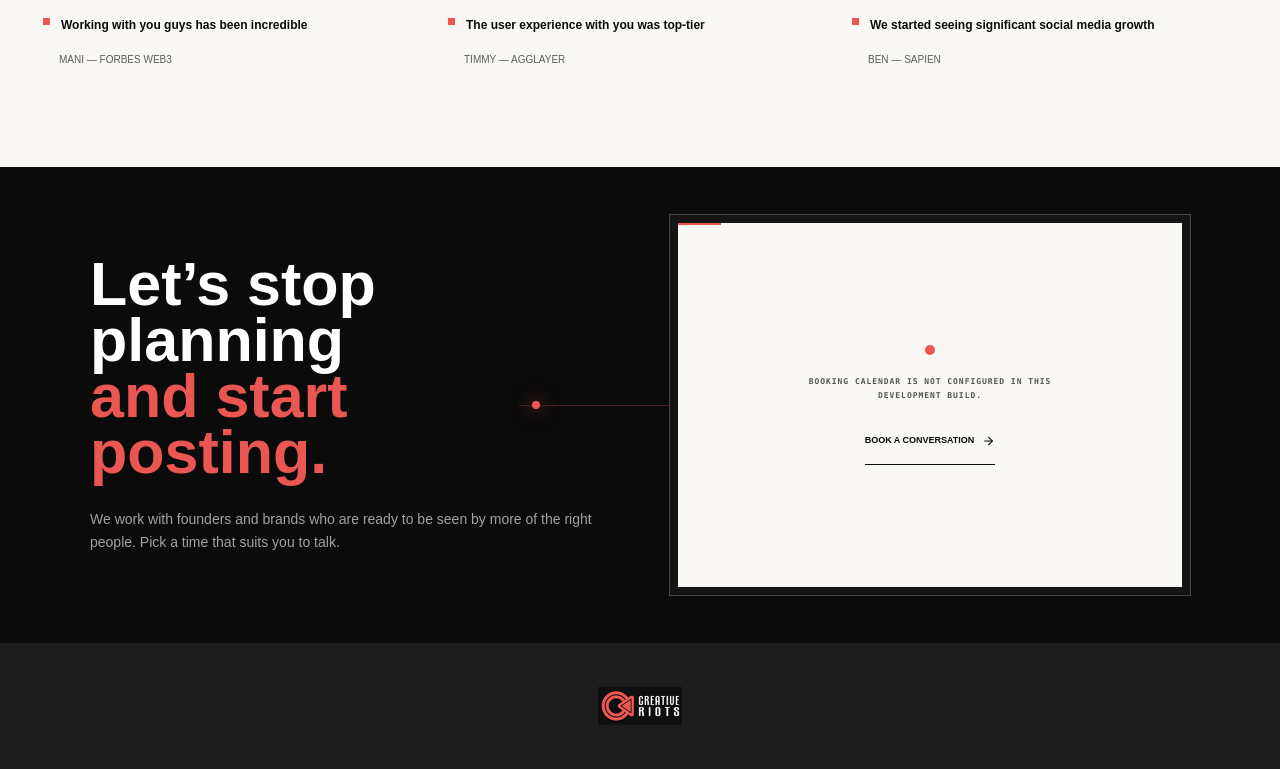
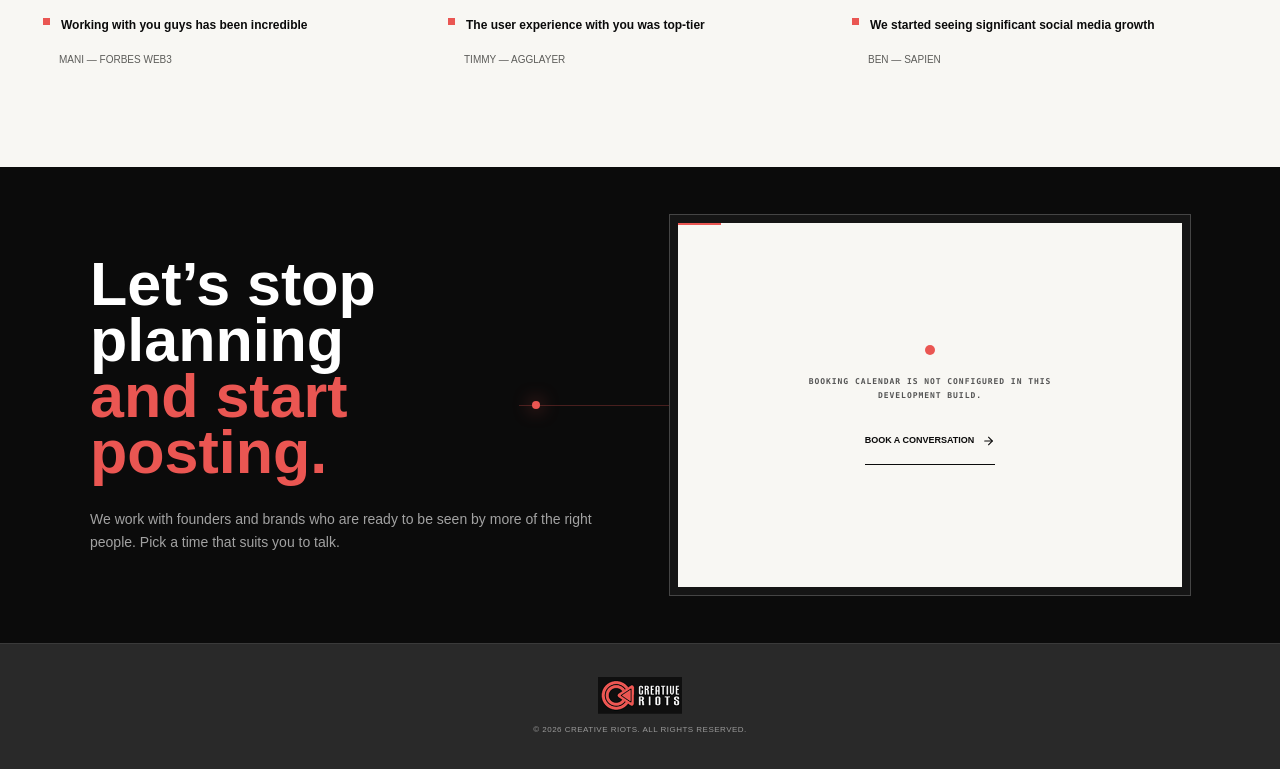
Before and after one commit to akbertaj-lang/CreativeRiots, a Next.js app: page / in a window 1280 px wide. Shown: the part 4921-5690 px from the top of the page. Built offline with nearby package versions, Linux system fonts and the light colour scheme; no server answers; a web font is replaced by a local one.

Commit message:
Restore footer copyright strip

```diff
--- a/components/experimental/ExperimentalHome.tsx
+++ b/components/experimental/ExperimentalHome.tsx
@@ -267,6 +267,7 @@ export default function ExperimentalHome() {
         </div>
         <div className={styles.footerBottom}>
           <Image src="/creative-riots-logo-client.png" alt="Creative Riots" width={150} height={67} unoptimized />
+          <small>© 2026 Creative Riots. All rights reserved.</small>
         </div>
       </footer>
     </div>
--- a/components/experimental/experimental.module.css
+++ b/components/experimental/experimental.module.css
@@ -179,8 +179,9 @@
 .bookingPanel span { max-width: 300px; margin-top: 20px; color: #555; font: 700 8px/1.7 ui-monospace, Consolas, monospace; letter-spacing: .12em; text-align: center; text-transform: uppercase; }
 .bookingPanel a { margin-top: 26px; padding: 0 0 11px; display: flex; align-items: center; gap: 8px; border-bottom: 1px solid var(--ink); font-size: 9px; font-weight: 800; text-transform: uppercase; }
 .bookingPanel a svg { width: 13px; }
-.footerBottom { min-height: 126px; padding: 20px; display: grid; place-items: center; background: #1d1d1d; }
+.footerBottom { min-height: 126px; padding: 20px; display: grid; place-items: center; align-content: center; gap: 10px; background: #292929; border-top: 1px solid rgba(255,255,255,.08); }
 .footerBottom img { width: 84px; height: auto; }
+.footerBottom small { color: rgba(255,255,255,.52); font-size: 8px; letter-spacing: .06em; text-transform: uppercase; }
 
 .headerCta, .primaryButton, .secondaryButton, .menuButton, .stageStrip article, .testimonialGrid article > div { transition: transform .35s cubic-bezier(.16,1,.3,1), background .25s ease; }
 .headerCta, .primaryButton { position: relative; overflow: hidden; isolation: isolate; }
```
